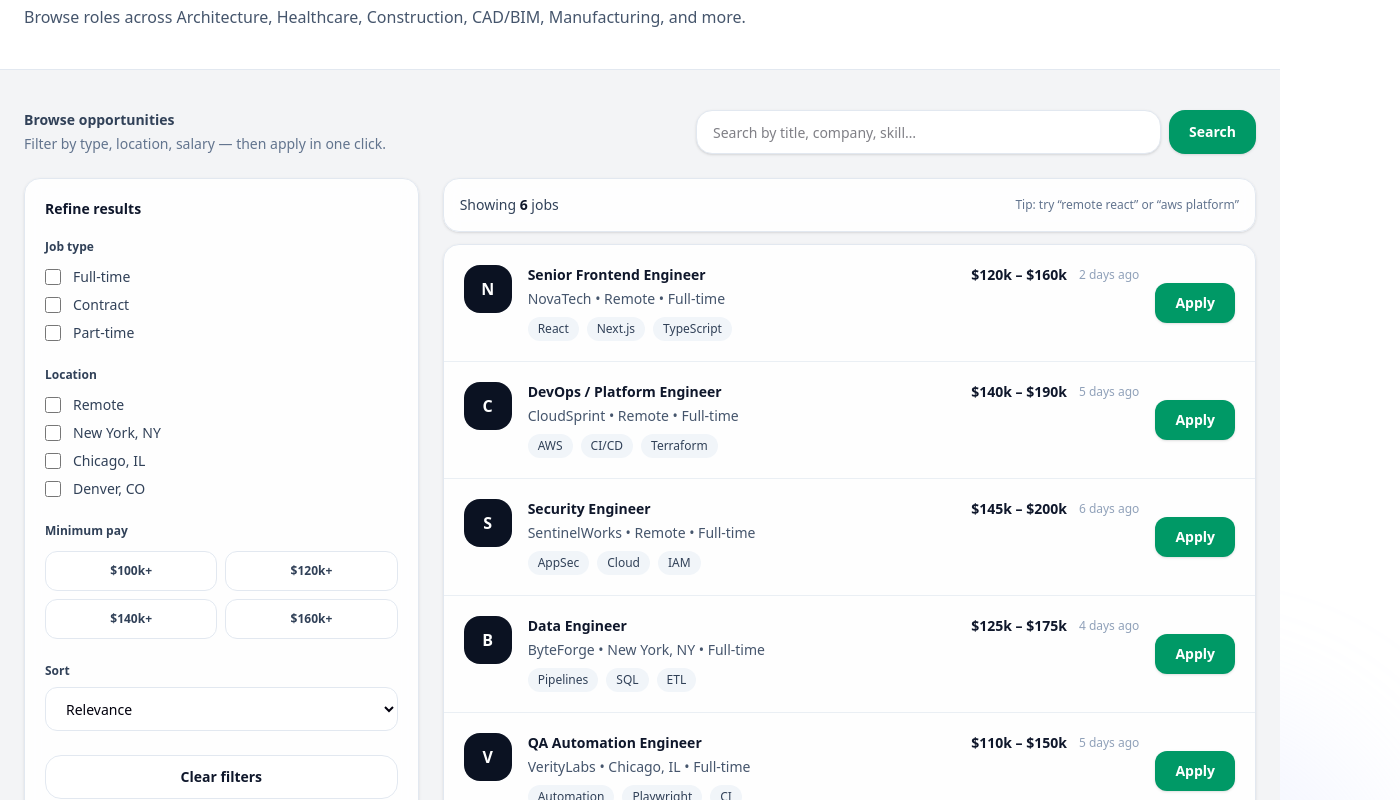
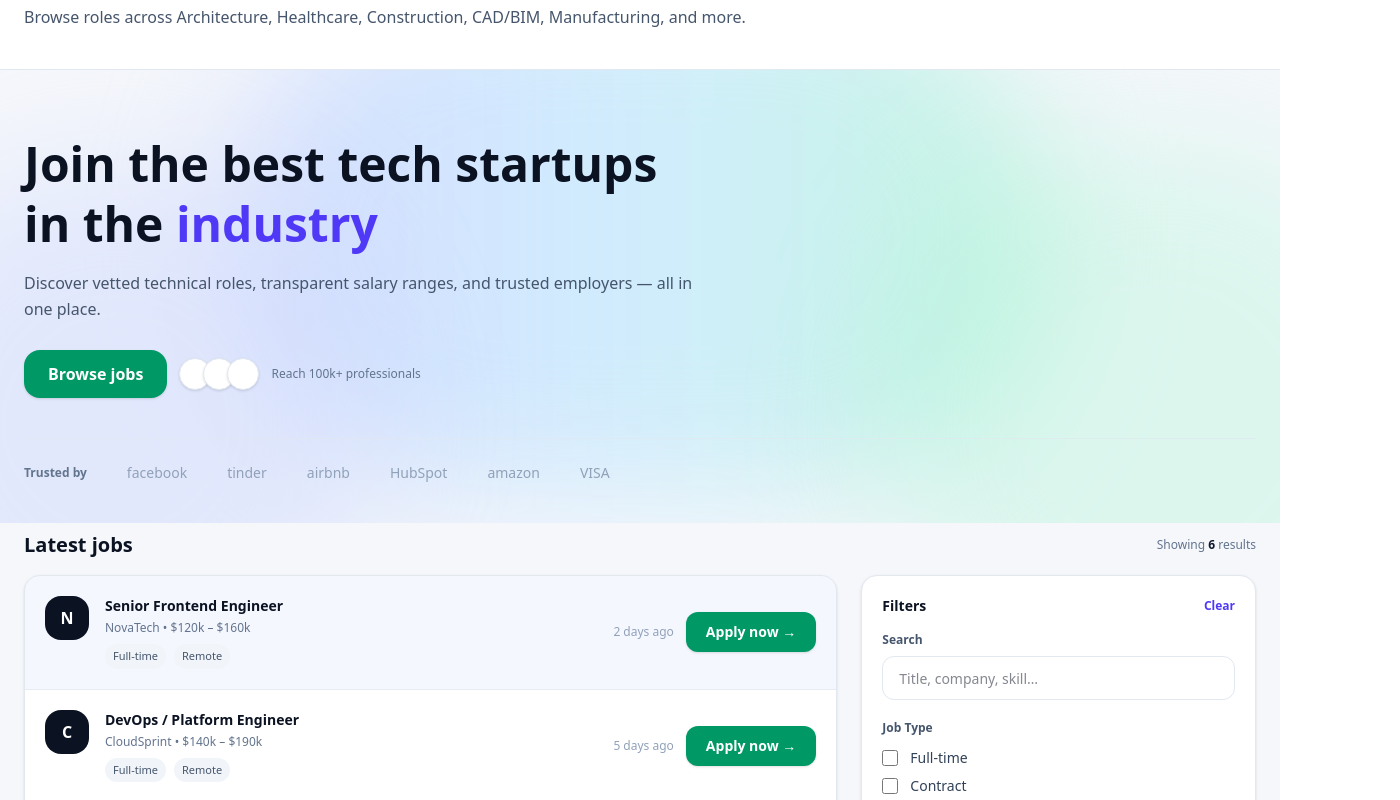
Before and after one commit to adebisidolapo/technicaljobboard, a Next.js app in the folder jobboard/: page /all-jobs in a window 1280 px wide. Shown: the part 160-960 px from the top of the page, 1400 px wide, since content can reach past the window. Built offline with nearby package versions, Linux system fonts and the light colour scheme.

Commit message:
Jobs page layout: hero-style list with sidebar filters

```diff
--- a/jobboard/components/jobs/JobsSection.tsx
+++ b/jobboard/components/jobs/JobsSection.tsx
@@ -1,8 +1,19 @@
 "use client";
 
-import React, { useEffect, useMemo, useState } from "react";
+import React, { useMemo, useState } from "react";
 import { useRouter } from "next/navigation";
-import type { Job } from "@/components/jobs/JobCard";
+
+type Job = {
+  id: string;
+  title: string;
+  company: string;
+  location: string;
+  type: string;
+  pay: string;
+  posted: string;
+  tags: string[];
+  description: string;
+};
 
 const JOBS: Job[] = [
   {
@@ -73,9 +84,8 @@ const JOBS: Job[] = [
   },
 ];
 
-const TYPE_OPTIONS = ["Full-time", "Contract", "Part-time"];
-const LOCATION_OPTIONS = ["Remote", "New York, NY", "Chicago, IL", "Denver, CO"];
-const PAY_BUCKETS = [
+const JOB_TYPES = ["Full-time", "Contract", "Part-time", "Internship"];
+const SALARY_RANGES = [
   { label: "$100k+", min: 100000 },
   { label: "$120k+", min: 120000 },
   { label: "$140k+", min: 140000 },
@@ -85,173 +95,224 @@ const PAY_BUCKETS = [
 function norm(s: string) {
   return s.toLowerCase().trim();
 }
-function splitWords(s: string) {
-  return norm(s).split(/\s+/).filter(Boolean);
+function initials(name: string) {
+  const parts = name.split(" ").filter(Boolean);
+  return ((parts[0]?.[0] ?? "C") + (parts[1]?.[0] ?? "")).toUpperCase();
 }
-function payLowerBound(raw: string): number {
-  const t = norm(raw).replace(/,/g, "");
-  const m = t.match(/(\d+(\.\d+)?)(k)?/);
+function parseMinPay(pay: string) {
+  // "$120k – $160k" -> 120000
+  const m = pay.replace(/,/g, "").match(/(\d+)\s*k/i);
   if (!m) return 0;
-  const base = Number(m[1]);
-  if (Number.isNaN(base)) return 0;
-  return m[3] ? Math.round(base * 1000) : Math.round(base);
-}
-function jobHaystack(job: Job) {
-  return norm(
-    [
-      job.title,
-      job.company,
-      job.location,
-      job.type,
-      job.pay,
-      job.tags?.join(" ") ?? "",
-      job.description ?? "",
-    ].join(" ")
-  );
+  return Number(m[1]) * 1000;
 }
 function toggle(arr: string[], v: string) {
   return arr.includes(v) ? arr.filter((x) => x !== v) : [...arr, v];
 }
-function initials(name: string) {
-  const parts = name.split(" ").filter(Boolean);
-  const a = parts[0]?.[0] ?? "C";
-  const b = parts[1]?.[0] ?? "";
-  return (a + b).toUpperCase();
-}
 
-export default function JobsSection() {
+export default function AllJobsPage() {
   const router = useRouter();
 
+  // Filters
   const [q, setQ] = useState("");
   const [types, setTypes] = useState<string[]>([]);
-  const [locs, setLocs] = useState<string[]>([]);
-  const [payMin, setPayMin] = useState<number | null>(null);
-  const [sort, setSort] = useState<"relevance" | "payHigh">("relevance");
+  const [remoteOnly, setRemoteOnly] = useState(false);
+  const [salaryMin, setSalaryMin] = useState<number | null>(null);
+  const [location, setLocation] = useState<string>("Anywhere");
 
-  useEffect(() => {
-    const params = new URLSearchParams(window.location.search);
-    const q0 = params.get("q") ?? "";
-    const loc0 = params.get("loc");
-    setQ(q0);
-    if (loc0 && loc0.trim() && loc0 !== "All") setLocs([loc0]);
+  const locations = useMemo(() => {
+    const unique = Array.from(new Set(JOBS.map((j) => j.location)));
+    return ["Anywhere", ...unique];
   }, []);
 
   const filtered = useMemo(() => {
-    const words = splitWords(q);
+    const words = norm(q).split(/\s+/).filter(Boolean);
 
-    let list = JOBS.filter((job) => {
-      const h = jobHaystack(job);
+    return JOBS.filter((job) => {
+      const hay = norm(
+        [job.title, job.company, job.location, job.type, job.tags.join(" "), job.description].join(" ")
+      );
 
-      // keyword: ALL words must match (feels more “narrow”)
-      if (words.length && !words.every((w) => h.includes(w))) return false;
+      // Narrowed search: ALL words must match
+      if (words.length && !words.every((w) => hay.includes(w))) return false;
 
       if (types.length && !types.includes(job.type)) return false;
 
-      if (locs.length) {
-        const jl = norm(job.location);
-        const ok = locs.some((l) => jl.includes(norm(l)));
-        if (!ok) return false;
-      }
+      if (remoteOnly && !norm(job.location).includes("remote")) return false;
 
-      if (payMin != null) {
-        if (payLowerBound(job.pay) < payMin) return false;
-      }
+      if (salaryMin != null && parseMinPay(job.pay) < salaryMin) return false;
+
+      if (location !== "Anywhere" && job.location !== location) return false;
 
       return true;
     });
+  }, [q, types, remoteOnly, salaryMin, location]);
 
-    if (sort === "payHigh") {
-      list = list.slice().sort((a, b) => payLowerBound(b.pay) - payLowerBound(a.pay));
-    } else {
-      const score = (job: Job) => {
-        const h = jobHaystack(job);
-        let s = 0;
-        for (const w of words) if (h.includes(w)) s += 3;
-        if (norm(job.location).includes("remote")) s += 1;
-        return s;
-      };
-      list = list.slice().sort((a, b) => score(b) - score(a));
-    }
-
-    return list;
-  }, [q, types, locs, payMin, sort]);
-
-  const hasFilters = q.trim() || types.length || locs.length || payMin != null;
-
-  const resetFilters = () => {
+  const clearFilters = () => {
     setQ("");
     setTypes([]);
-    setLocs([]);
-    setPayMin(null);
-    setSort("relevance");
-    window.history.replaceState({}, "", "/all-jobs");
-  };
-
-  const applySearch = () => {
-    const params = new URLSearchParams();
-    if (q.trim()) params.set("q", q.trim());
-    if (locs.length === 1) params.set("loc", locs[0]);
-    const qs = params.toString();
-    window.history.replaceState({}, "", qs ? `/all-jobs?${qs}` : "/all-jobs");
+    setRemoteOnly(false);
+    setSalaryMin(null);
+    setLocation("Anywhere");
   };
 
   return (
-    <section className="relative">
-      {/* subtle background */}
-      <div className="pointer-events-none absolute inset-0 -z-10">
-        <div className="absolute -top-24 -left-24 h-[360px] w-[360px] rounded-full bg-emerald-200/30 blur-3xl" />
-        <div className="absolute -bottom-28 right-[-120px] h-[420px] w-[420px] rounded-full bg-indigo-200/20 blur-3xl" />
-      </div>
+    <main className="bg-[#F5F7FB] text-[#0B1222]">
+      {/* ================= HERO (like screenshot) ================= */}
+      <section className="relative overflow-hidden">
+        <div className="pointer-events-none absolute inset-0">
+          <div className="absolute -top-24 left-1/2 h-[520px] w-[820px] -translate-x-1/2 rounded-full bg-gradient-to-r from-indigo-200/70 via-sky-200/60 to-emerald-200/60 blur-3xl" />
+          <div className="absolute -bottom-40 -left-36 h-[520px] w-[520px] rounded-full bg-indigo-200/40 blur-3xl" />
+          <div className="absolute -bottom-44 right-[-160px] h-[560px] w-[560px] rounded-full bg-emerald-200/30 blur-3xl" />
+        </div>
 
-      <div className="max-w-7xl mx-auto px-6 py-10">
-        {/* Top search line (clean) */}
-        <div className="flex flex-col gap-3 md:flex-row md:items-center md:justify-between">
-          <div>
-            <div className="text-sm font-semibold text-slate-700">Browse opportunities</div>
-            <div className="mt-1 text-sm text-slate-500">
-              Filter by type, location, salary — then apply in one click.
+        <div className="relative max-w-7xl mx-auto px-6 pt-16 pb-10">
+          <div className="max-w-2xl">
+            <h1 className="text-4xl md:text-5xl font-extrabold leading-tight">
+              Join the best tech startups in the{" "}
+              <span className="text-indigo-600">industry</span>
+            </h1>
+            <p className="mt-4 text-sm md:text-base text-slate-600 leading-relaxed">
+              Discover vetted technical roles, transparent salary ranges, and trusted employers — all in one place.
+            </p>
+
+            <div className="mt-7 flex flex-col sm:flex-row sm:items-center gap-3">
+              <button
+                type="button"
+                onClick={() => document.getElementById("latest")?.scrollIntoView({ behavior: "smooth" })}
+                className="h-12 px-6 rounded-2xl bg-emerald-600 hover:bg-emerald-700 text-white font-semibold shadow-sm transition"
+              >
+                Browse jobs
+              </button>
+
+              <div className="flex items-center gap-3 text-xs text-slate-500">
+                <div className="flex -space-x-2">
+                  <div className="h-8 w-8 rounded-full bg-white border border-slate-200 shadow-sm" />
+                  <div className="h-8 w-8 rounded-full bg-white border border-slate-200 shadow-sm" />
+                  <div className="h-8 w-8 rounded-full bg-white border border-slate-200 shadow-sm" />
+                </div>
+                Reach 100k+ professionals
+              </div>
             </div>
           </div>
 
-          <div className="flex w-full md:w-[560px] gap-2">
-            <input
-              value={q}
-              onChange={(e) => setQ(e.target.value)}
-              placeholder="Search by title, company, skill…"
-              className="h-11 flex-1 rounded-2xl border border-slate-200 bg-white px-4 text-sm outline-none focus:ring-2 focus:ring-emerald-200 focus:border-emerald-300 shadow-sm"
-            />
-            <button
-              type="button"
-              onClick={applySearch}
-              className="h-11 px-5 rounded-2xl bg-emerald-600 hover:bg-emerald-700 text-white transition text-sm font-semibold shadow-sm"
-            >
-              Search
-            </button>
+          {/* Trusted by row */}
+          <div className="mt-10 border-t border-slate-200/70 pt-6">
+            <div className="flex flex-wrap items-center gap-x-10 gap-y-3 text-slate-400 text-sm">
+              <span className="text-xs font-semibold text-slate-500">Trusted by</span>
+              <span>facebook</span>
+              <span>tinder</span>
+              <span>airbnb</span>
+              <span>HubSpot</span>
+              <span>amazon</span>
+              <span>VISA</span>
+            </div>
+          </div>
+        </div>
+      </section>
+
+      {/* ================= LATEST JOBS + FILTER (side by side) ================= */}
+      <section id="latest" className="max-w-7xl mx-auto px-6 pb-16">
+        <div className="flex items-center justify-between mt-2 mb-4">
+          <h2 className="text-lg md:text-xl font-extrabold">Latest jobs</h2>
+          <div className="text-xs text-slate-500">
+            Showing <span className="font-semibold text-slate-900">{filtered.length}</span> results
           </div>
         </div>
 
-        <div className="mt-6 grid grid-cols-1 lg:grid-cols-12 gap-6">
+        <div className="grid grid-cols-1 lg:grid-cols-12 gap-6">
+          {/* Jobs list */}
+          <div className="lg:col-span-8">
+            <div className="rounded-2xl bg-white border border-slate-200 shadow-sm overflow-hidden">
+              {filtered.map((job, idx) => (
+                <div
+                  key={job.id}
+                  className={[
+                    "flex items-center justify-between gap-4 px-5 py-5 border-b border-slate-200/70 last:border-b-0 transition",
+                    idx === 0 ? "bg-indigo-50/60" : "hover:bg-slate-50",
+                  ].join(" ")}
+                >
+                  <div className="flex items-start gap-4 min-w-0">
+                    <div className="h-11 w-11 rounded-2xl bg-[#0B1222] text-white flex items-center justify-center font-extrabold shrink-0">
+                      {initials(job.company)}
+                    </div>
+
+                    <div className="min-w-0">
+                      <div className="text-sm font-extrabold truncate">{job.title}</div>
+                      <div className="mt-1 text-xs text-slate-500 truncate">
+                        {job.company} • {job.pay}
+                      </div>
+
+                      <div className="mt-2 flex flex-wrap items-center gap-2">
+                        <span className="text-[11px] px-2 py-1 rounded-full bg-slate-100 text-slate-600">
+                          {job.type}
+                        </span>
+                        <span className="text-[11px] px-2 py-1 rounded-full bg-slate-100 text-slate-600">
+                          {job.location}
+                        </span>
+                      </div>
+                    </div>
+                  </div>
+
+                  <div className="flex items-center gap-3 shrink-0">
+                    <span className="hidden sm:inline text-xs text-slate-400">{job.posted}</span>
+
+                    <button
+                      type="button"
+                      onClick={() => router.push(`/jobs/${job.id}`)}
+                      className="h-10 px-5 rounded-xl bg-emerald-600 hover:bg-emerald-700 text-white text-sm font-semibold shadow-sm transition"
+                    >
+                      Apply now →
+                    </button>
+                  </div>
+                </div>
+              ))}
+
+              {filtered.length === 0 && (
+                <div className="p-10 text-center">
+                  <div className="text-lg font-extrabold">No results</div>
+                  <div className="mt-2 text-sm text-slate-600">Try removing filters or changing keywords.</div>
+                  <button
+                    type="button"
+                    onClick={clearFilters}
+                    className="mt-5 h-11 px-6 rounded-2xl bg-emerald-600 hover:bg-emerald-700 text-white font-semibold transition"
+                  >
+                    Reset filters
+                  </button>
+                </div>
+              )}
+            </div>
+          </div>
+
           {/* Filters */}
           <aside className="lg:col-span-4">
-            <div className="lg:sticky lg:top-6 rounded-2xl border border-slate-200 bg-white/90 backdrop-blur p-5 shadow-sm">
+            <div className="rounded-2xl bg-white border border-slate-200 shadow-sm p-5">
               <div className="flex items-center justify-between">
-                <h2 className="text-sm font-extrabold text-slate-900">Refine results</h2>
-                {hasFilters ? (
-                  <button
-                    type="button"
-                    onClick={resetFilters}
-                    className="text-xs font-semibold text-emerald-700 hover:text-emerald-800"
-                  >
-                    Reset
-                  </button>
-                ) : null}
+                <div className="text-sm font-extrabold">Filters</div>
+                <button
+                  type="button"
+                  onClick={clearFilters}
+                  className="text-xs font-semibold text-indigo-600 hover:text-indigo-700"
+                >
+                  Clear
+                </button>
               </div>
 
-              {/* Type */}
+              {/* Search */}
+              <div className="mt-4">
+                <div className="text-xs font-semibold text-slate-600">Search</div>
+                <input
+                  value={q}
+                  onChange={(e) => setQ(e.target.value)}
+                  placeholder="Title, company, skill…"
+                  className="mt-2 h-11 w-full rounded-xl border border-slate-200 bg-white px-4 text-sm outline-none focus:ring-2 focus:ring-emerald-200 focus:border-emerald-300"
+                />
+              </div>
+
+              {/* Job Type */}
               <div className="mt-5">
-                <div className="text-xs font-semibold text-slate-700">Job type</div>
+                <div className="text-xs font-semibold text-slate-600">Job Type</div>
                 <div className="mt-3 space-y-2">
-                  {TYPE_OPTIONS.map((t) => (
+                  {JOB_TYPES.map((t) => (
                     <label key={t} className="flex items-center gap-3 text-sm text-slate-700 cursor-pointer">
                       <input
                         type="checkbox"
@@ -265,166 +326,78 @@ export default function JobsSection() {
                 </div>
               </div>
 
-              {/* Location */}
-              <div className="mt-6">
-                <div className="text-xs font-semibold text-slate-700">Location</div>
+              {/* Remote Only */}
+              <div className="mt-5">
+                <div className="text-xs font-semibold text-slate-600">Remote Only</div>
+                <button
+                  type="button"
+                  onClick={() => setRemoteOnly((v) => !v)}
+                  className={[
+                    "mt-2 h-10 w-full rounded-xl border text-sm font-semibold transition flex items-center justify-between px-4",
+                    remoteOnly
+                      ? "bg-emerald-600 text-white border-emerald-600"
+                      : "bg-white border-slate-200 text-slate-700 hover:bg-slate-50",
+                  ].join(" ")}
+                >
+                  <span>{remoteOnly ? "Enabled" : "Disabled"}</span>
+                  <span className="text-xs opacity-90">{remoteOnly ? "ON" : "OFF"}</span>
+                </button>
+              </div>
+
+              {/* Salary */}
+              <div className="mt-5">
+                <div className="text-xs font-semibold text-slate-600">Salary Range</div>
                 <div className="mt-3 space-y-2">
-                  {LOCATION_OPTIONS.map((l) => (
-                    <label key={l} className="flex items-center gap-3 text-sm text-slate-700 cursor-pointer">
+                  {SALARY_RANGES.map((r) => (
+                    <label key={r.label} className="flex items-center gap-3 text-sm text-slate-700 cursor-pointer">
                       <input
-                        type="checkbox"
-                        checked={locs.includes(l)}
-                        onChange={() => setLocs((x) => toggle(x, l))}
-                        className="h-4 w-4 rounded border-slate-300 text-emerald-600 focus:ring-emerald-200"
+                        type="radio"
+                        name="salary"
+                        checked={salaryMin === r.min}
+                        onChange={() => setSalaryMin(r.min)}
+                        className="h-4 w-4 border-slate-300 text-emerald-600 focus:ring-emerald-200"
                       />
-                      {l}
+                      {r.label}
                     </label>
                   ))}
+                  <button
+                    type="button"
+                    onClick={() => setSalaryMin(null)}
+                    className="text-xs font-semibold text-slate-500 hover:text-slate-700 mt-2"
+                  >
+                    No minimum
+                  </button>
                 </div>
               </div>
 
-              {/* Pay */}
-              <div className="mt-6">
-                <div className="text-xs font-semibold text-slate-700">Minimum pay</div>
-                <div className="mt-3 grid grid-cols-2 gap-2">
-                  {PAY_BUCKETS.map((b) => {
-                    const active = payMin === b.min;
-                    return (
-                      <button
-                        key={b.label}
-                        type="button"
-                        onClick={() => setPayMin(active ? null : b.min)}
-                        className={[
-                          "h-10 rounded-xl border text-xs font-semibold transition",
-                          active
-                            ? "bg-emerald-600 text-white border-emerald-600 hover:bg-emerald-700"
-                            : "bg-white border-slate-200 text-slate-700 hover:bg-slate-50",
-                        ].join(" ")}
-                      >
-                        {b.label}
-                      </button>
-                    );
-                  })}
-                </div>
-              </div>
-
-              {/* Sort */}
-              <div className="mt-6">
-                <div className="text-xs font-semibold text-slate-700">Sort</div>
+              {/* Location */}
+              <div className="mt-5">
+                <div className="text-xs font-semibold text-slate-600">Location</div>
                 <select
-                  value={sort}
-                  onChange={(e) => setSort(e.target.value as any)}
+                  value={location}
+                  onChange={(e) => setLocation(e.target.value)}
                   className="mt-2 h-11 w-full rounded-xl border border-slate-200 bg-white px-4 text-sm outline-none focus:ring-2 focus:ring-emerald-200 focus:border-emerald-300"
                 >
-                  <option value="relevance">Relevance</option>
-                  <option value="payHigh">Pay (high)</option>
+                  {locations.map((l) => (
+                    <option key={l} value={l}>
+                      {l}
+                    </option>
+                  ))}
                 </select>
               </div>
 
+              {/* CTA */}
               <button
                 type="button"
-                onClick={resetFilters}
-                className="mt-6 h-11 w-full rounded-2xl border border-slate-200 bg-white hover:bg-slate-50 text-slate-900 text-sm font-semibold transition"
+                onClick={() => document.getElementById("latest")?.scrollIntoView({ behavior: "smooth" })}
+                className="mt-6 h-11 w-full rounded-2xl bg-emerald-600 hover:bg-emerald-700 text-white font-semibold transition"
               >
-                Clear filters
+                Apply filters
               </button>
             </div>
           </aside>
-
-          {/* Results */}
-          <div className="lg:col-span-8">
-            {/* Results meta bar */}
-            <div className="rounded-2xl border border-slate-200 bg-white/90 backdrop-blur p-4 shadow-sm flex items-center justify-between">
-              <div className="text-sm text-slate-700">
-                Showing{" "}
-                <span className="font-extrabold text-slate-900">{filtered.length}</span>{" "}
-                job{filtered.length === 1 ? "" : "s"}
-                {hasFilters ? <span className="text-slate-500"> • filtered</span> : null}
-              </div>
-
-              <div className="text-xs text-slate-500 hidden sm:block">
-                Tip: try “remote react” or “aws platform”
-              </div>
-            </div>
-
-            {/* Job rows (clean, not cards) */}
-            <div className="mt-3 rounded-2xl border border-slate-200 bg-white/85 backdrop-blur shadow-sm overflow-hidden">
-              {filtered.map((job) => (
-                <div
-                  key={job.id}
-                  className="group flex flex-col sm:flex-row sm:items-center gap-4 px-5 py-5 border-b border-slate-200/70 last:border-b-0 hover:bg-slate-50/60 transition"
-                >
-                  <div className="flex items-start gap-4 min-w-0 flex-1">
-                    <div className="h-12 w-12 rounded-2xl bg-[#0B1222] text-white flex items-center justify-center font-extrabold shrink-0">
-                      {initials(job.company)}
-                    </div>
-
-                    <div className="min-w-0 flex-1">
-                      <div className="flex flex-col sm:flex-row sm:items-start sm:justify-between gap-2">
-                        <div className="min-w-0">
-                          <div className="text-sm font-extrabold text-slate-900 truncate">
-                            {job.title}
-                          </div>
-                          <div className="mt-1 text-sm text-slate-600 truncate">
-                            {job.company} • {job.location} • {job.type}
-                          </div>
-                        </div>
-
-                        <div className="flex items-center gap-3 shrink-0">
-                          <div className="text-sm font-semibold text-slate-900">{job.pay}</div>
-                          <span className="text-xs text-slate-400">{job.posted}</span>
-                        </div>
-                      </div>
-
-                      <div className="mt-2 flex flex-wrap gap-2">
-                        {(job.tags ?? []).slice(0, 5).map((t) => (
-                          <span
-                            key={t}
-                            className="text-xs px-2.5 py-1 rounded-full bg-slate-100 text-slate-700"
-                          >
-                            {t}
-                          </span>
-                        ))}
-                      </div>
-                    </div>
-                  </div>
-
-                  <div className="flex items-center justify-end">
-                    <button
-                      type="button"
-                      onClick={() => router.push(`/jobs/${job.id}`)}
-                      className="inline-flex items-center justify-center h-10 px-5 rounded-xl bg-emerald-600 hover:bg-emerald-700 text-white text-sm font-semibold transition shadow-sm"
-                    >
-                      Apply
-                    </button>
-                  </div>
-                </div>
-              ))}
-
-              {filtered.length === 0 && (
-                <div className="py-16 text-center">
-                  <h3 className="text-lg font-extrabold text-slate-900">No matches</h3>
-                  <p className="mt-2 text-sm text-slate-600">
-                    Try removing some filters or changing keywords.
-                  </p>
-                  <button
-                    type="button"
-                    onClick={resetFilters}
-                    className="mt-5 h-11 px-5 rounded-2xl bg-emerald-600 text-white text-sm font-semibold hover:bg-emerald-700 transition"
-                  >
-                    Clear filters
-                  </button>
-                </div>
-              )}
-            </div>
-
-            {/* small footer hint */}
-            <div className="mt-3 text-xs text-slate-500">
-              Results update instantly as you change filters.
-            </div>
-          </div>
         </div>
-      </div>
-    </section>
+      </section>
+    </main>
   );
 }
```
